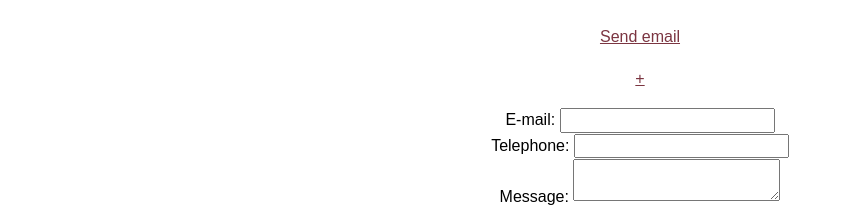
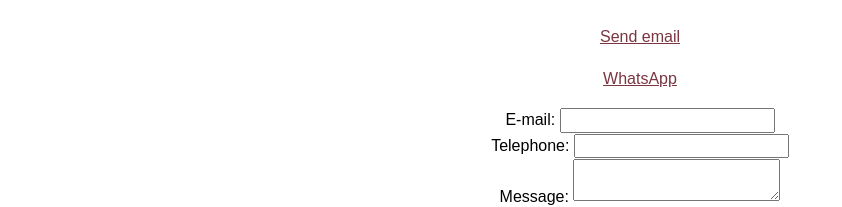
Before and after one commit to barendgabriel/ben-portfolio, a plain HTML site: page contact.html in a window 1280 px wide. Shown: the part 204-411 px from the top of the page, without its empty margins (0-842 px from the left). Drawn offline with nearby package versions, Linux system fonts and the light colour scheme.

Commit message:
Update contact

```diff
--- a/contact.html
+++ b/contact.html
@@ -55,7 +55,7 @@
       <h1>Contact me</h1>
       <div style="text-align: center">
         <p><a href="mailto:jansenvanrensburg.ben@gmail.com">Send email</a></p>
-        <p><a href="tel:+4733378901">+</a></p>
+        <p><a href="tel:+4733378901">WhatsApp</a></p>
       </div>
 
       <div style="text-align: center">
```
